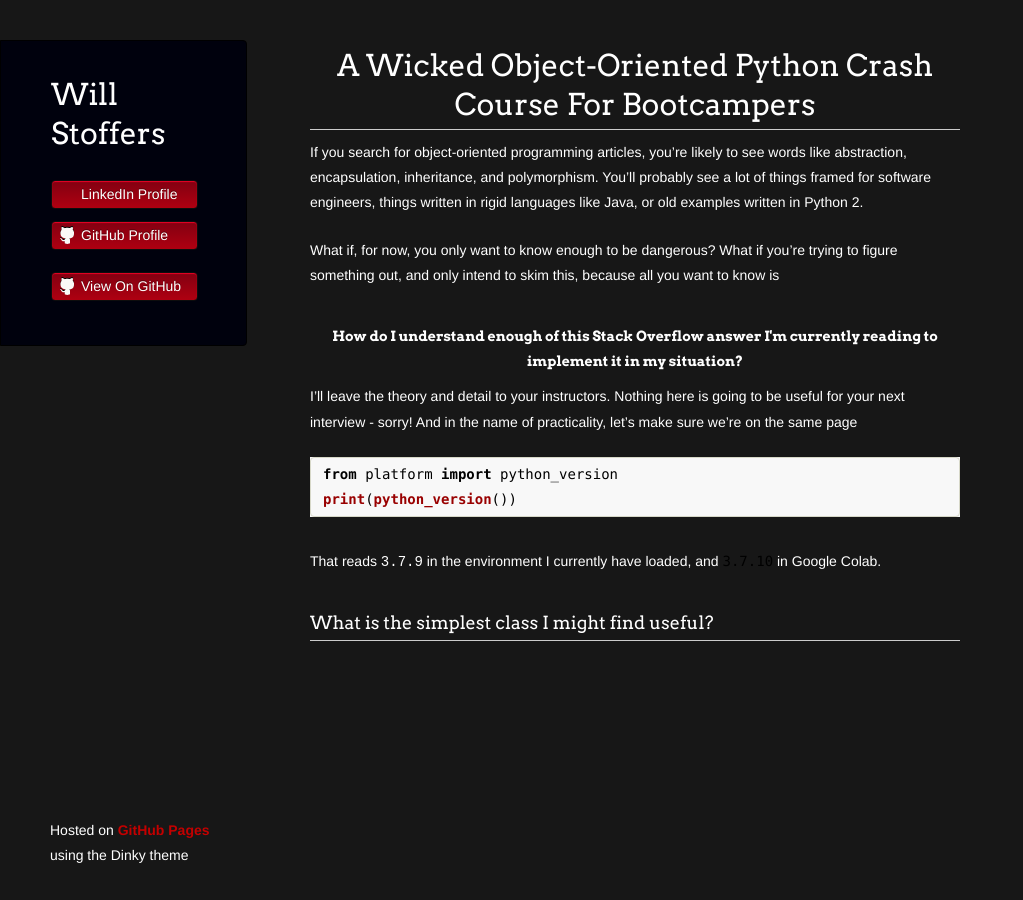
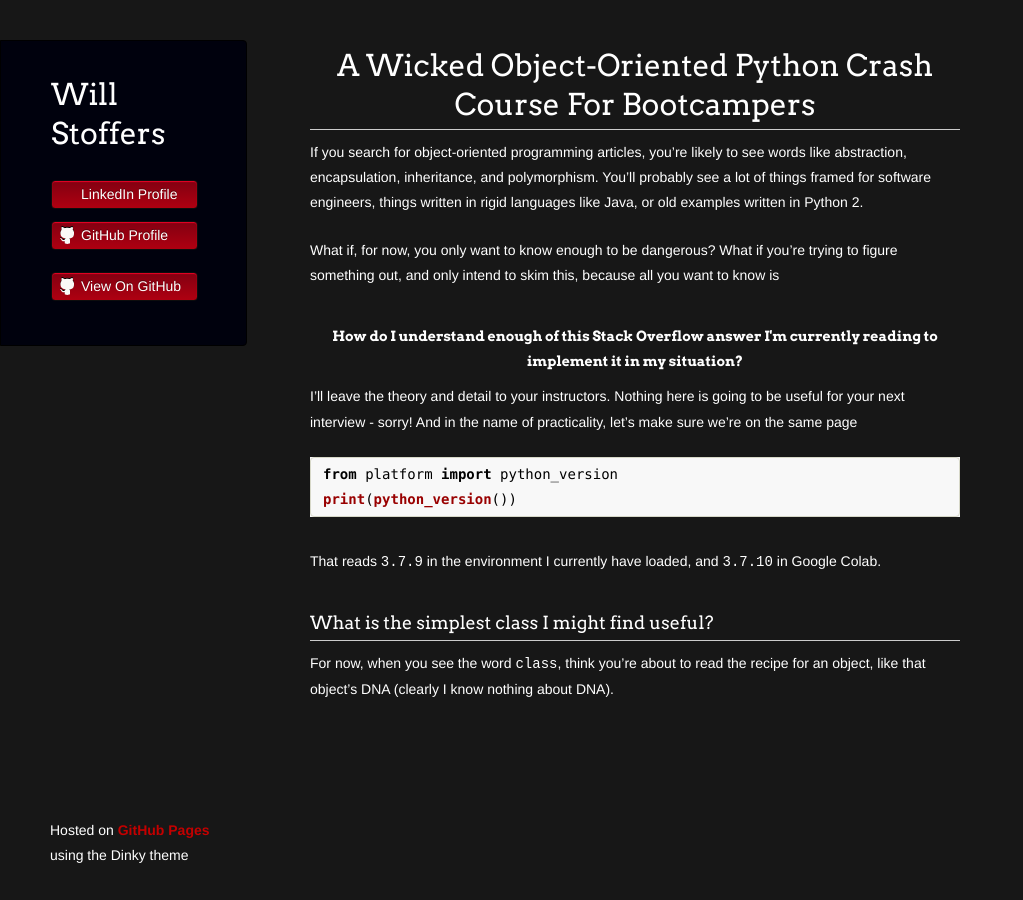
Before and after one commit to wstoffers/wstoffers.github.io, a Jekyll site: the page built from wickedoop/index.md, in a window 1280 px wide. Shown: the whole page, without its empty margins (0-1023 px from the left). Built offline with Jekyll 4.4.1, drawn with Linux system fonts in a browser that asks for light colours; our own code applies the rules of GitHub Pages for plain Markdown files; a script that is not in the unit is left out; the repository's description, which GitHub fills in, is left out.

Commit message:
Adding what is a class

````diff
--- a/wickedoop/index.md
+++ b/wickedoop/index.md
@@ -16,6 +16,8 @@ I'll leave the theory and detail to your instructors. Nothing here is going to b
 from platform import python_version
 print(python_version())
 ```
-That reads <c-s>3.7.9</c-s> in the environment I currently have loaded, and `3.7.10` in Google Colab.
+That reads <c-s>3.7.9</c-s> in the environment I currently have loaded, and <c-s>3.7.10</c-s> in Google Colab.
 
 ### What is the simplest class I might find useful?
+
+For now, when you see the word <c-s>class</c-s>, think you're about to read the recipe for an object, like that object's DNA (clearly I know nothing about DNA).
````
